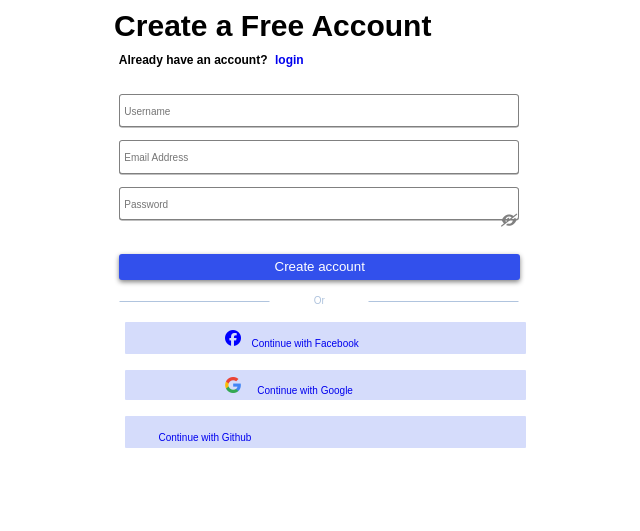
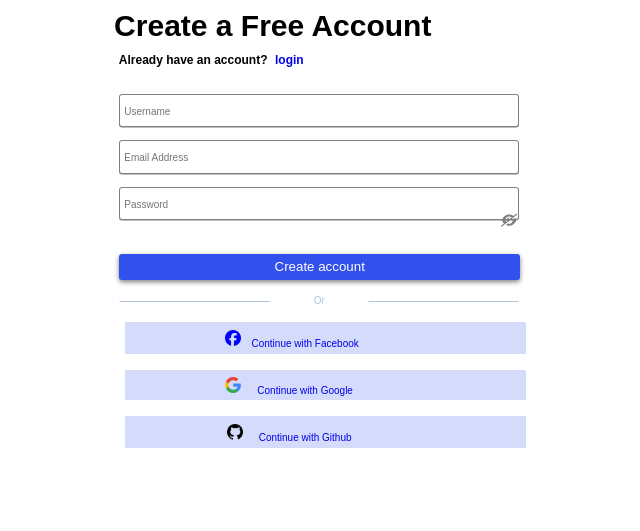
Before and after one commit to zuri-training/Favicon_gen-Team-68, a Django app: page /signup/ in a window 1280 px wide. Shown: the part 81-612 px from the top of the page, without its empty margins (312-952 px from the left). Run offline with Django 4.2, Linux system fonts and the light colour scheme; some libraries are stand-ins or nearby versions.

Commit message:
github logo upload

```diff
--- a/conficon/settings.py
+++ b/conficon/settings.py
@@ -32,11 +32,11 @@ INSTALLED_APPS = [
     "django.contrib.contenttypes",
     "django.contrib.sessions",
     "django.contrib.messages",
-    "cloudinary_storage",
     "django.contrib.staticfiles",
 
+    #Third party app
+    "cloudinary_storage",
     "cloudinary",
-    "django.contrib.sites",
     # Local app
     "conficon_app.apps.ConficonAppConfig",
 
--- a/static/css/signup.css
+++ b/static/css/signup.css
@@ -197,6 +197,13 @@ img.google {
   width: 16px;
   height: 16px;
 }
+.github{
+  position: absolute;
+  transform: translateY(-50%);
+  left: 25%;
+  width: 20px;
+  height: 20px;
+}
 .mobile-display {
   display: none;
 }
--- a/templates/github_login.html
+++ b/templates/github_login.html
@@ -1,11 +1,11 @@
+{% load static %}
 {% load socialaccount %}
 <a style='text-decoration: none'href="{% provider_login_url 'github' %}">
     <div class="butn3">
 
-        <!-- <button>
-            <i class="fa-brands fa-facebook"></i>
-
-        </button> -->
+        <button>
+            <img class="github" src="{% static 'images/github2.png' %}">
+        </button>
         <p>Continue with Github</p>
     </div>
 </a>
```
Also changed, not shown: conficon_app/migrations/0001_initial.py, static/images/github2.png (added).
